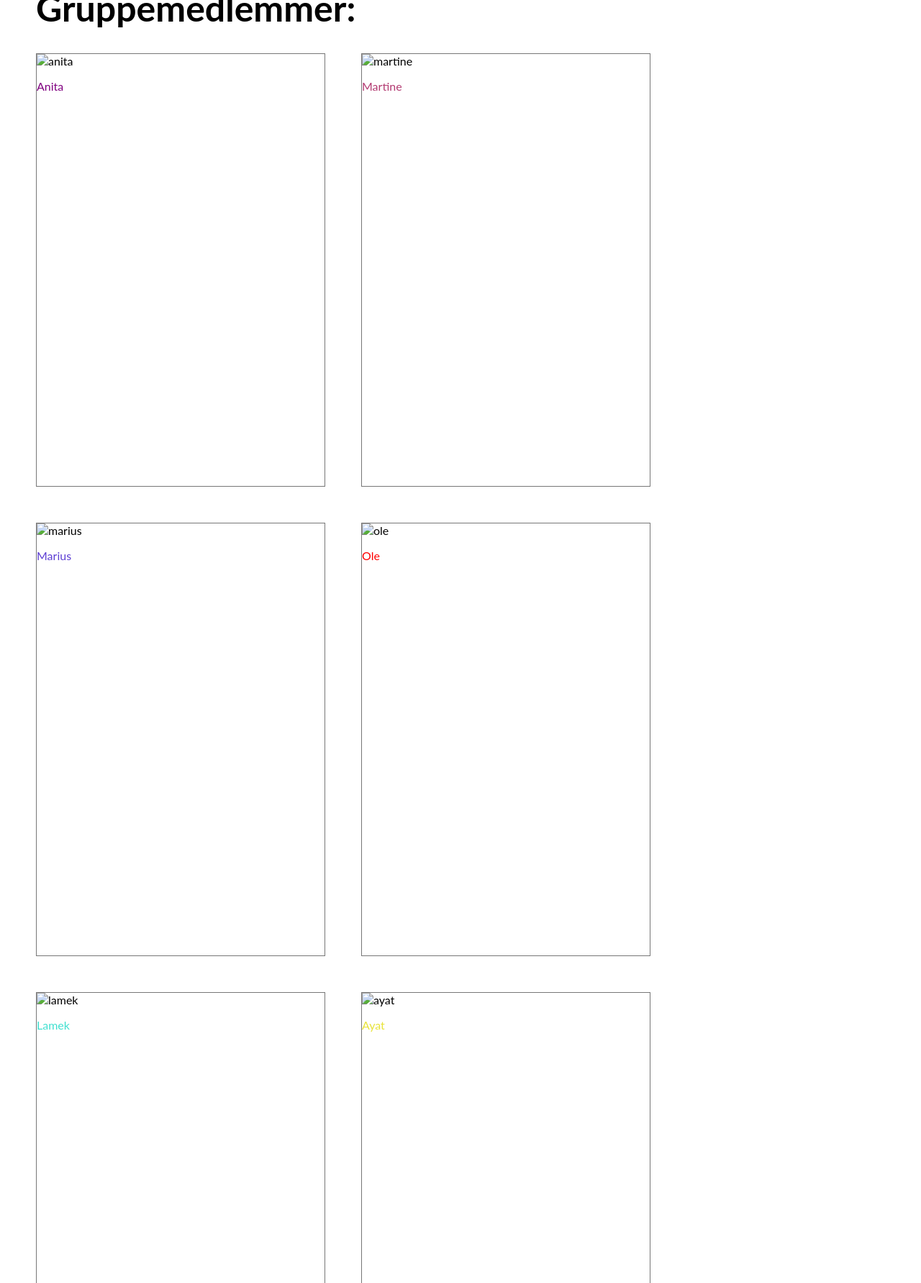
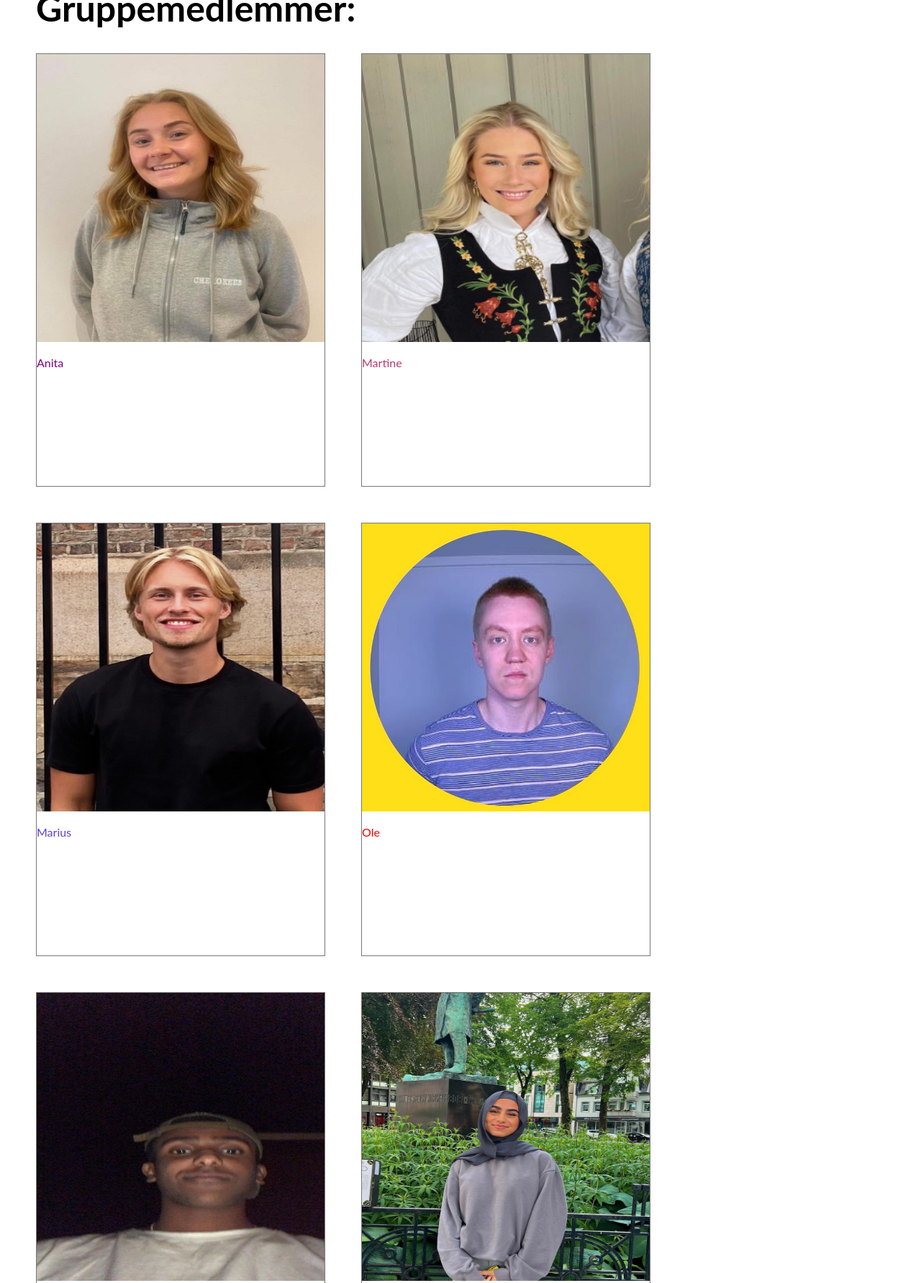
Before and after one commit to anitaoygard/GRUPPE-REPOSITORY, a plain HTML site: page rapport.html in a window 1280 px wide. Shown: the part 471-2253 px from the top of the page at 72% size. Drawn offline with Linux system fonts and the light colour scheme; the site is published under a folder, as on GitHub Pages, so addresses that start at the root find nothing; no server answers.

Commit message:
Added correct image link

```diff
--- a/rapport.html
+++ b/rapport.html
@@ -348,32 +348,32 @@
 <h1 style="font-size: 50px; margin-left: 450px;" class="gruppemedlemmer">Gruppemedlemmer:</h1>
 
 <div class="medlemmer" >
-  <img src="/image/anita.jpg" alt="anita" width="400" height="400">
+  <img src="./image/anita.jpg" alt="anita" width="400" height="400">
   <p style="color: purple;">Anita</p>
 </div>
 
 <div class="medlemmer" >
-  <img src="/image/martine.jpg" alt="martine" width="400" height="400">
+  <img src="./image/martine.jpg" alt="martine" width="400" height="400">
   <p style="color: #b33b72;">Martine</p>
 </div>
 
 <div class="medlemmer" >
-  <img src="/image/marius.jpg" alt="marius" width="400" height="400">
+  <img src="./image/marius.jpg" alt="marius" width="400" height="400">
   <p style="color: #5D3FD3;">Marius</p>
 </div>
 
 <div class="medlemmer" >
-  <img src="/image/ole.jpg" alt="ole" width="400" height="400">
+  <img src="./image/ole.jpg" alt="ole" width="400" height="400">
   <p style="color: red; ">Ole</p>
 </div>
 
 <div class="medlemmer" >
-  <img src="/image/lamek.jpg" alt="lamek" width="400" height="400">
+  <img src="./image/lamek.jpg" alt="lamek" width="400" height="400">
   <p style="color: #40e0d0;">Lamek</p>
 </div>
 
 <div class="medlemmer" >
-  <img src="/image/ayat.jpg" alt="ayat" width="400" height="400">
+  <img src="./image/ayat.jpg" alt="ayat" width="400" height="400">
   <p style="color: #e8e337;">Ayat</p>
 </div>
 
--- a/style.css
+++ b/style.css
@@ -93,7 +93,7 @@ body {
 
 
 .header {
-    background-image: linear-gradient(rgba(4,9,30,0.7),rgba(4,9,30,0.7)), url("/image/uia.jpg");
+    background-image: linear-gradient(rgba(4,9,30,0.7),rgba(4,9,30,0.7)), url("./image/uia.jpg");
     background-size: cover;
     padding-top: 25px;
     padding-bottom: 200px;
```
